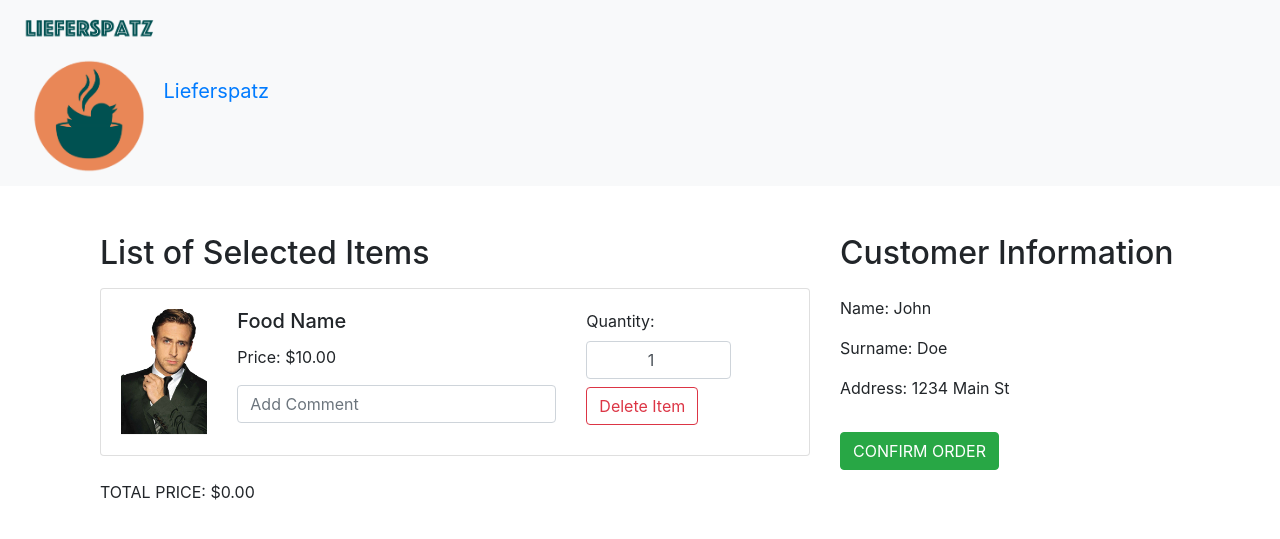
After one commit to UmutKaradeniz/test, a Flask app: template website/templates/shoppingcart.html in a window 1280 px wide. The commit adds this page. Shown: the top 539 px of the page. Run offline with Flask 3, Linux system fonts and the light colour scheme; the template is opened without the code that fills it, so the values that code supplies are empty; some libraries are stand-ins or nearby versions.

Commit message:
added shoppingcart.html, styled customerhome and orderfood

```diff
--- a/website/templates/orderfood.html
+++ b/website/templates/orderfood.html
@@ -1,4 +1,4 @@
-{% extends "base.html" %} {% block title %}Customize your restaurant{% endblock %}
+{% extends "base.html" %} {% block title %}Order food at Lieferspatz{% endblock %}
 
 {% block logo %}
 <a href="/customerhome" class="navbar-brand text-decoration-none">
--- /dev/null
+++ b/website/templates/shoppingcart.html
@@ -0,0 +1,61 @@
+{% extends "base.html" %} {% block title %} Order Food at Lieferspatz {% endblock %}
+
+{% block logo %}
+<a href="/customerhome" class="navbar-brand text-decoration-none">
+  <img src="../static/Lieferspatz-logo.png" alt="Lieferspatz Logo" class="img-fluid" style="max-height: 160px;">
+  Lieferspatz
+</a>
+{% endblock %}
+
+{% block navbar_items %} {% endblock %}
+
+{% block content %}
+<div class="container mt-5">
+    <form method="POST">
+        <div class="row">
+            <!-- First Column: Order List and Total Price -->
+            <div class="col-md-8">
+                <h2>List of Selected Items</h2>
+                <!-- Sample Food Item (Replace this with Jinja loop) -->
+                <div class="card mt-3">
+                    <div class="card-body">
+                        <div class="row">
+                            <div class="col-md-2">
+                                <img src="../static/default-food-picture.png" alt="Food Image" class="img-fluid">
+                            </div>
+                            <div class="col-md-6">
+                                <h5 class="card-title">Food Name</h5>
+                                <p class="card-text">Price: $10.00</p>
+                                <input type="text" class="form-control mb-2" placeholder="Add Comment" id="comment" name="comment">
+                            </div>
+                            <div class="col-md-3">
+                                <label for="quantity">Quantity:</label>
+                                <input type="number" class="form-control text-center" id="quantity" value="1" min="1">
+                                <button class="btn btn-outline-danger mt-2" type="submit" id="deleteBtn" name="btn" value="delete">Delete Item</button>
+                            </div>
+                        </div>
+                    </div>
+                </div>
+                <!-- End of Sample Food Item -->
+
+                <!-- Repeat the above card for each food item using Jinja -->
+
+                <div class="mt-4">
+                    <p>TOTAL PRICE: $0.00</p>
+                </div>
+            </div>
+
+            <!-- Second Column: User Info -->
+            <div class="col-md-4">
+                <h2>Customer Information</h2>
+                <p class="mt-4">Name: John</p>
+                <p>Surname: Doe</p>
+                <p>Address: 1234 Main St</p>
+
+                <!-- Confirm Order Button -->
+                <button type="submit" class="btn btn-success mt-3" name="btn" value="confirm">CONFIRM ORDER</button>
+            </div>
+        </div>
+    </form>
+</div>
+{% endblock %}
```
Also changed, not shown: website/templates/customerhome.html (+10 -10 lines).
